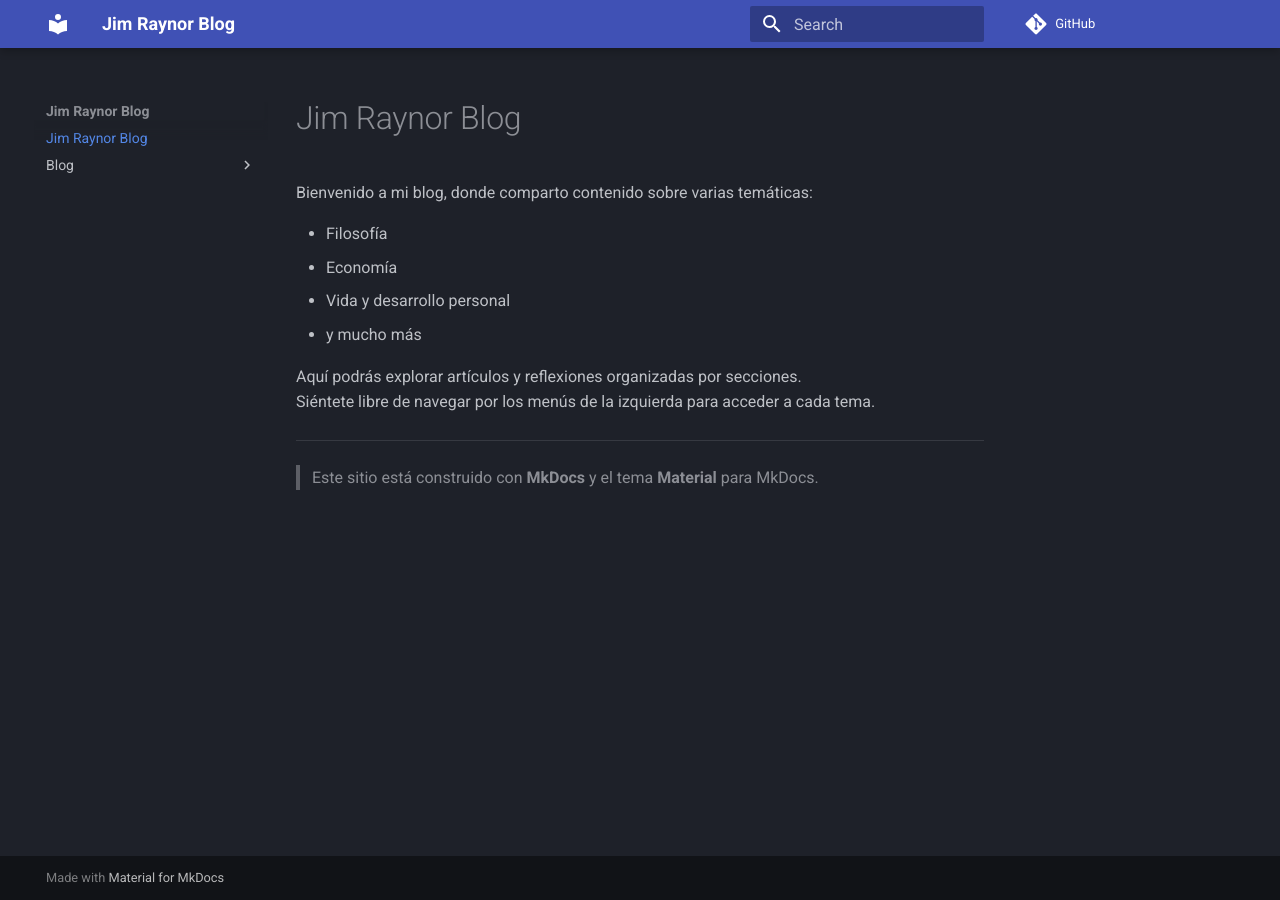
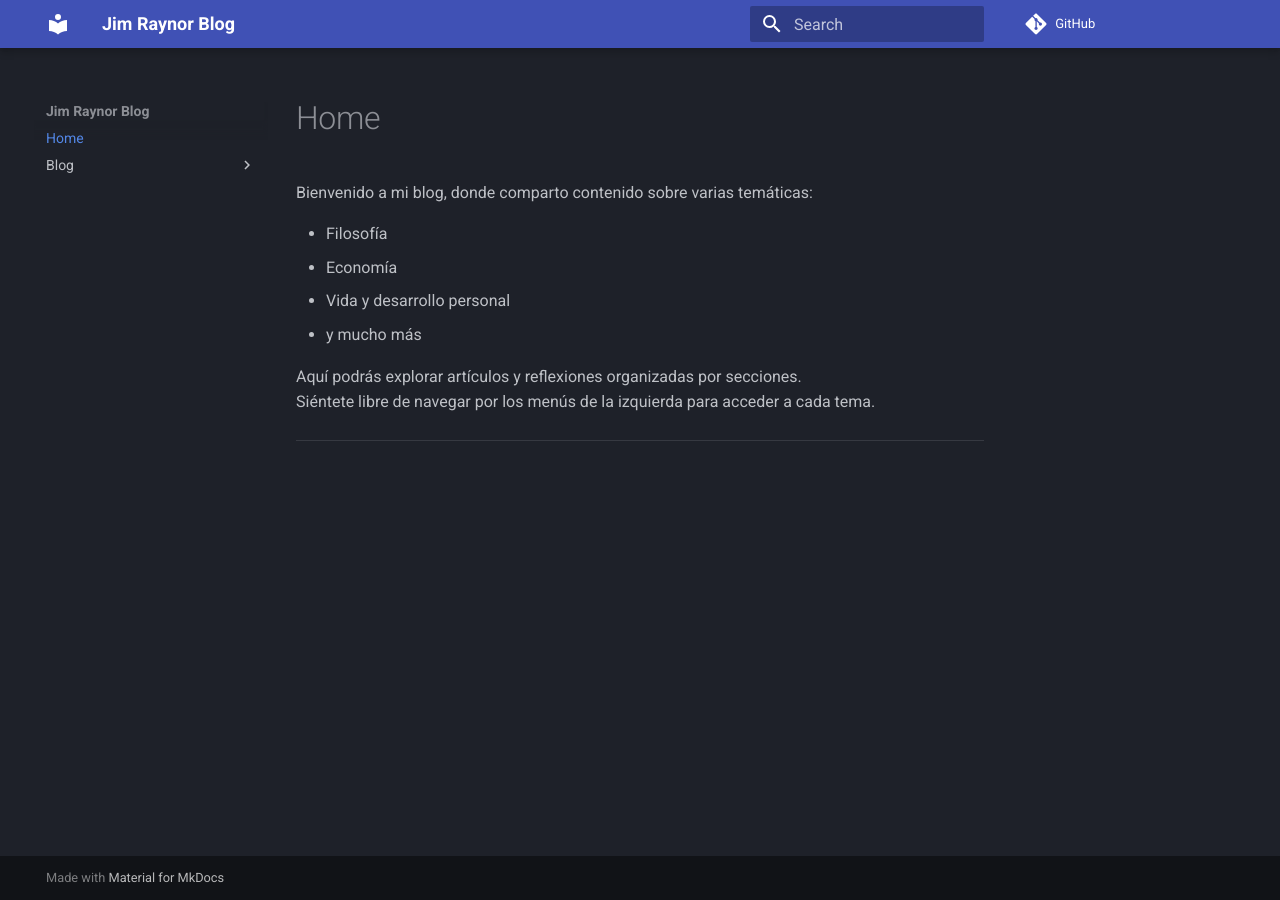
Before and after one commit to jimraynor88/blog, an MkDocs documentation site: the page built from docs/index.md, in a window 1280 px wide. Built offline with MkDocs 1.6.1 and Material for MkDocs 9.7.7, drawn with Linux system fonts in a browser that asks for light colours; comment, search, counter and statistics services are not loaded.

Commit message:
Update index.md

```diff
--- a/docs/index.md
+++ b/docs/index.md
@@ -1,4 +1,3 @@
-# Jim Raynor Blog
 
 Bienvenido a mi blog, donde comparto contenido sobre varias temáticas:
 
@@ -11,5 +10,3 @@ Aquí podrás explorar artículos y reflexiones organizadas por secciones.
 Siéntete libre de navegar por los menús de la izquierda para acceder a cada tema.
 
 ---
-
-> Este sitio está construido con **MkDocs** y el tema **Material** para MkDocs.
```
